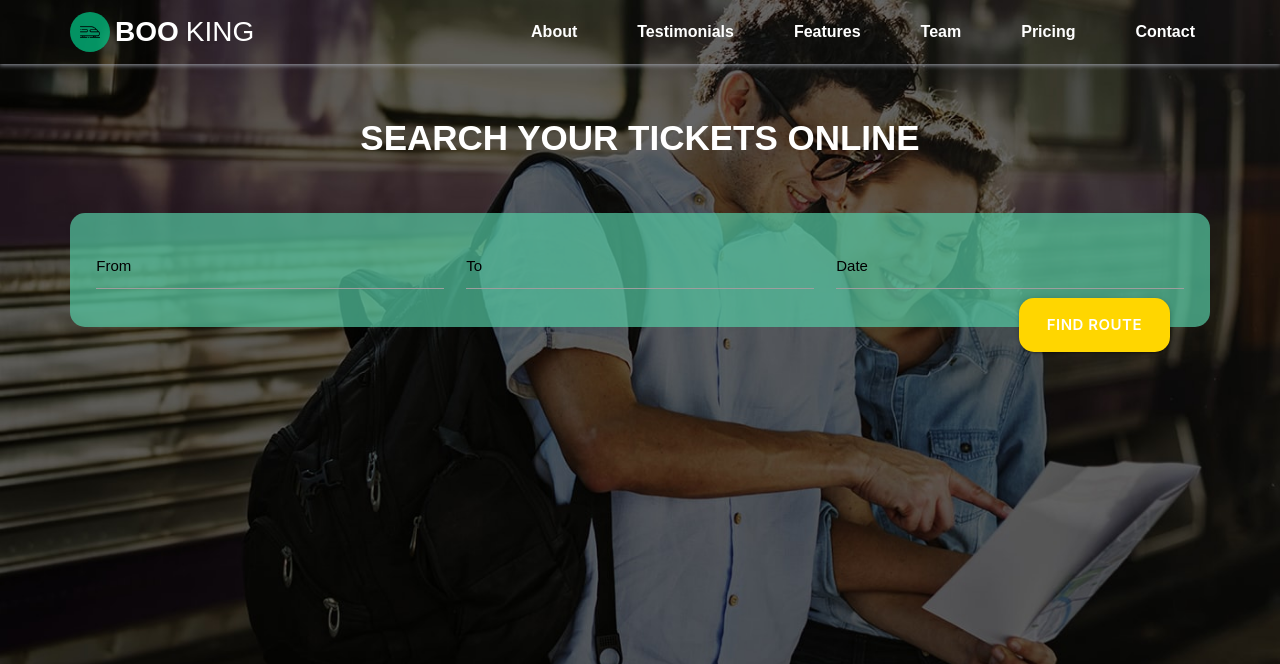
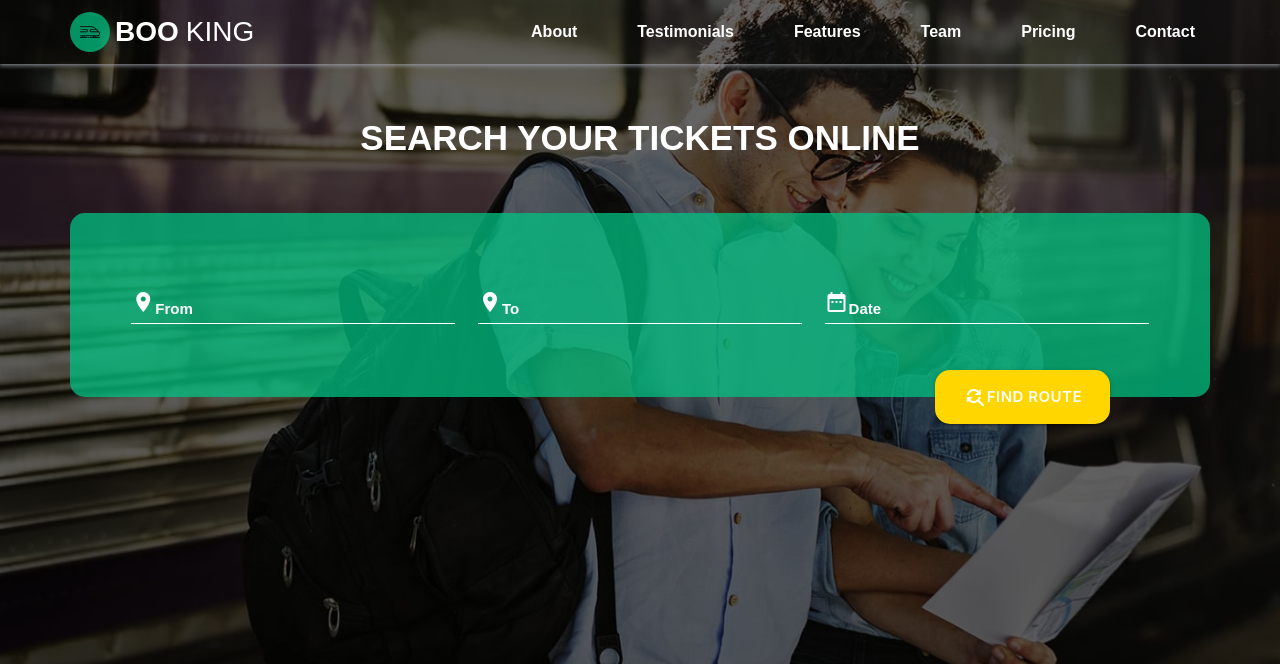
Before and after one commit to alarmichanin/djangoProj, a Django app: page / in a window 1280 px wide. Shown: the top 664 px of the page. Run offline with Django 3.2, Linux system fonts and the light colour scheme; some libraries are stand-ins or nearby versions.

Commit message:
home_page fix

```diff
--- a/static/search_ticket/css/home_page.css
+++ b/static/search_ticket/css/home_page.css
@@ -1,10 +1,12 @@
 :root {
-    --color-ligth-green: rgba(86, 202, 163, 0.705);
+    --color-white: #ffffff;
+    --color-dark: #111111;
+    --color-ligth-green: rgba(2, 192, 130, .75);
 }
 
 .search-tickets-container {
     background-color: var(--color-ligth-green);
-    padding: 15px;
+    padding: 50px;
     border-radius: 15px;
     color: #ee6e73;
     position: relative;
@@ -12,11 +14,15 @@
 
 .search-btn {
     position: absolute;
-    bottom: -25px;
-    right: 40px;
+    bottom: -27px;
+    right: 100px;
 }
 
 .btn {
+    display: flex;
+    justify-content: center;
+    align-items: center;
+
     color: var(--color-white);
     font-weight: 600;
     border-radius: 15px;
@@ -26,3 +32,13 @@
 .btn:hover {
     background: #7de21f;
 }
+
+.input-field > label {
+    color: var(--color-white);
+    font-weight: 700;
+}
+
+input[type="text"]:not(.browser-default) {
+    color: var(--color-white);
+    border-bottom: 1px solid var(--color-white);
+}
--- a/templates/search_ticket/home_page.html
+++ b/templates/search_ticket/home_page.html
@@ -12,7 +12,7 @@
         {% csrf_token %}
         <div class="row search-tickets-container">
                 <div class="input-field col s4">
-                    <label for="{{form.start_point.id_for_label}}" class="active">From</label>
+                    <label for="{{form.start_point.id_for_label}}" class="active"><i class="material-icons">place</i>From</label>
                     {{form.start_point}}
                     <div class="form-error">
                         {{form.start_point.errors}}
@@ -20,7 +20,7 @@
                 </div>
 
                 <div class="input-field col s4">
-                    <label for="{{form.end_point.id_for_label}}" class="active">To</label>
+                    <label for="{{form.end_point.id_for_label}}" class="active"><i class="material-icons">place</i>To</label>
                     {{form.end_point}}
                     <div class="form-error">
                         {{form.end_point.errors}}
@@ -29,12 +29,13 @@
 
                 <div class="input-field col s4">
                     <input required id="signup-birthday" name="date" type="text" class="datepicker">
-                    <label class="active" for="date">Date</label>
+                    <label class="active" for="date"><i class="material-icons">date_range</i>Date</label>
+                    <!-- {{date}} -->
 
                 </div>
 
                 <div class="search-btn">
-                    <button type="submit" name="submit_button" class="btn waves-effect waves-light btn-large">Find route</button>
+                    <button type="submit" name="submit_button" class="btn waves-effect waves-light btn-large"><i class="small material-icons">find_replace</i>Find route</button>
                 </div>
 
         </div>
```
